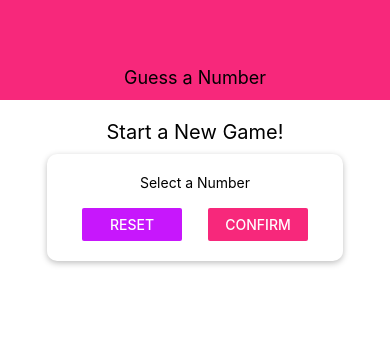
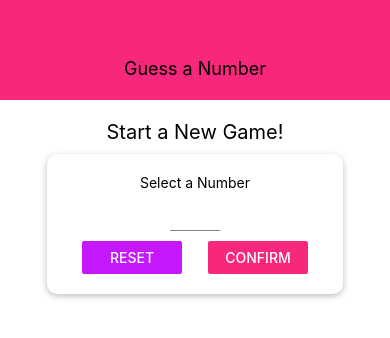
Before and after one commit to SaiSridhar783/React-Native, a React Native app: screen / in a window 390 px wide. Shown: the top 338 px of the page. Built offline with nearby package versions, Linux system fonts and the light colour scheme.

Commit message:
Finalize Textinput

```diff
--- a/components/Card.tsx
+++ b/components/Card.tsx
@@ -2,15 +2,12 @@ import React from "react";
 import { StyleSheet, View } from "react-native";
 
 interface CardProps {
-	children: React.ReactNode;
-	style: object;
+	style?: object;
 }
 
-function Card(props: CardProps) {
-	return (
-		<View style={{ ...styles.card, ...props.style }}>{props.children}</View>
-	);
-}
+const Card: React.FC<CardProps> = ({ children, style }) => {
+	return <View style={{ ...styles.card, ...style }}>{children}</View>;
+};
 
 const styles = StyleSheet.create({
 	card: {
--- a/components/Header.tsx
+++ b/components/Header.tsx
@@ -17,7 +17,7 @@ const styles = StyleSheet.create({
 	header: {
 		width: "100%",
 		height: 100,
-		paddingTop: 55,
+		paddingTop: 36,
 		backgroundColor: Colors.primary,
 		alignItems: "center",
 		justifyContent: "center",
--- /dev/null
+++ b/components/Input.tsx
@@ -0,0 +1,25 @@
+import React from "react";
+import { StyleSheet, TextInput, View, TextInputProps } from "react-native";
+
+interface InputProps extends TextInputProps {
+	style?: object;
+}
+
+const Input = (props: InputProps) => {
+	return (
+		<View>
+			<TextInput {...props} style={{ ...styles.input, ...props.style }} />
+		</View>
+	);
+};
+
+const styles = StyleSheet.create({
+	input: {
+		height: 30,
+		borderBottomColor: "gray",
+		borderBottomWidth: 1,
+		marginVertical: 10,
+	},
+});
+
+export default Input;
--- a/package.json
+++ b/package.json
@@ -18,7 +18,7 @@
   "devDependencies": {
     "@babel/core": "^7.12.9",
     "@types/react": "~17.0.21",
-    "@types/react-native": "~0.64.12",
+    "@types/react-native": "^0.66.6",
     "typescript": "~4.3.5"
   },
   "private": true
--- a/screens/StartGameScreen.tsx
+++ b/screens/StartGameScreen.tsx
@@ -1,6 +1,7 @@
 import React from "react";
-import { View, StyleSheet, Text, TextInput, Button } from "react-native";
+import { View, StyleSheet, Text, Button } from "react-native";
 import Card from "../components/Card";
+import Input from "../components/Input";
 import Colors from "../constants/colors";
 
 interface StartGameScreenProps {
@@ -13,7 +14,14 @@ function StartGameScreen(props: StartGameScreenProps) {
 			<Text style={styles.title}>Start a New Game!</Text>
 			<Card style={styles.inputContainer}>
 				<Text>Select a Number</Text>
-				<TextInput keyboardType="number-pad" maxLength={2} />
+				<Input
+					style={styles.input}
+					blurOnSubmit
+					autoCapitalize="none"
+					autoCorrect={false}
+					keyboardType="number-pad"
+					maxLength={2}
+				/>
 				<View style={styles.buttonContainer}>
 					<View style={styles.button}>
 						<Button
@@ -59,6 +67,11 @@ const styles = StyleSheet.create({
 	button: {
 		width: 100,
 	},
+	input: {
+		width: 50,
+		elevation: 1,
+		textAlign: "center",
+	},
 });
 
 export default StartGameScreen;
```
Also changed, not shown: tsconfig.json (+20 -3 lines), 1 other file (tests, documents, lock files or other folders).
